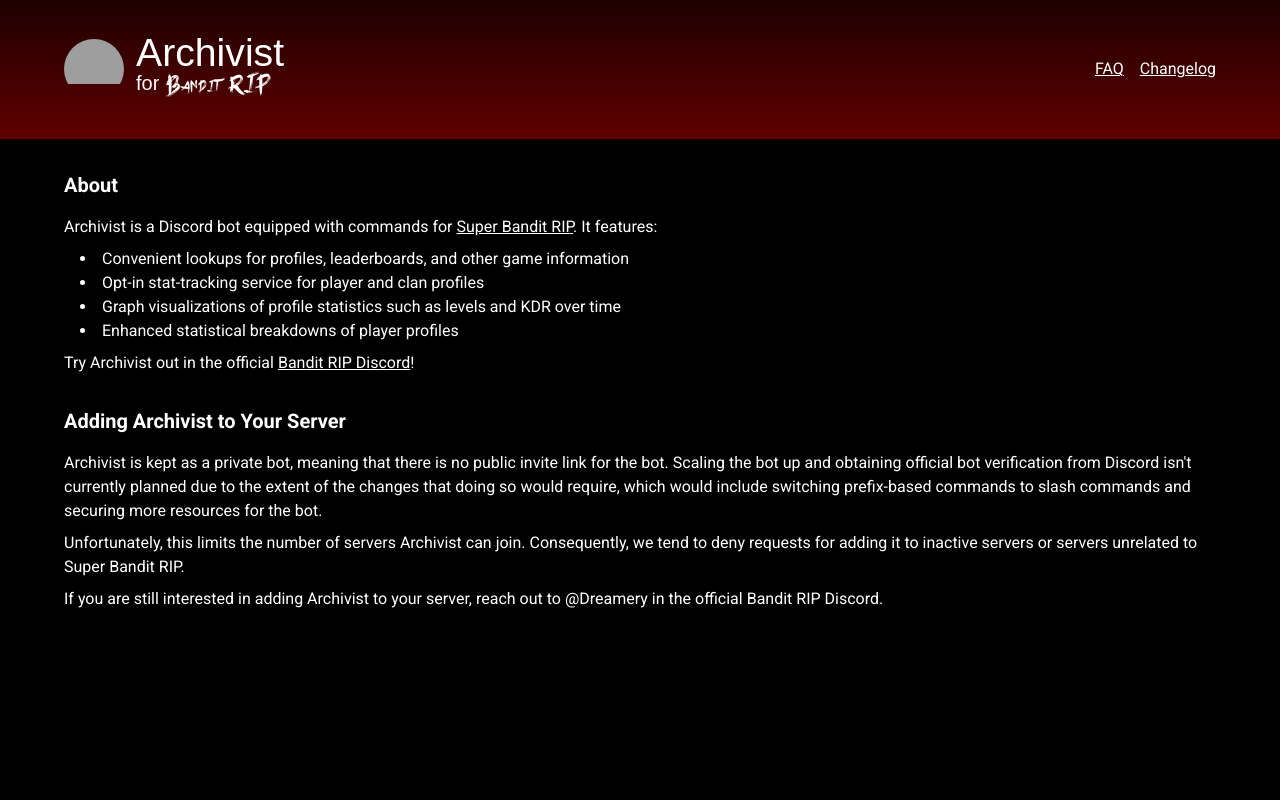
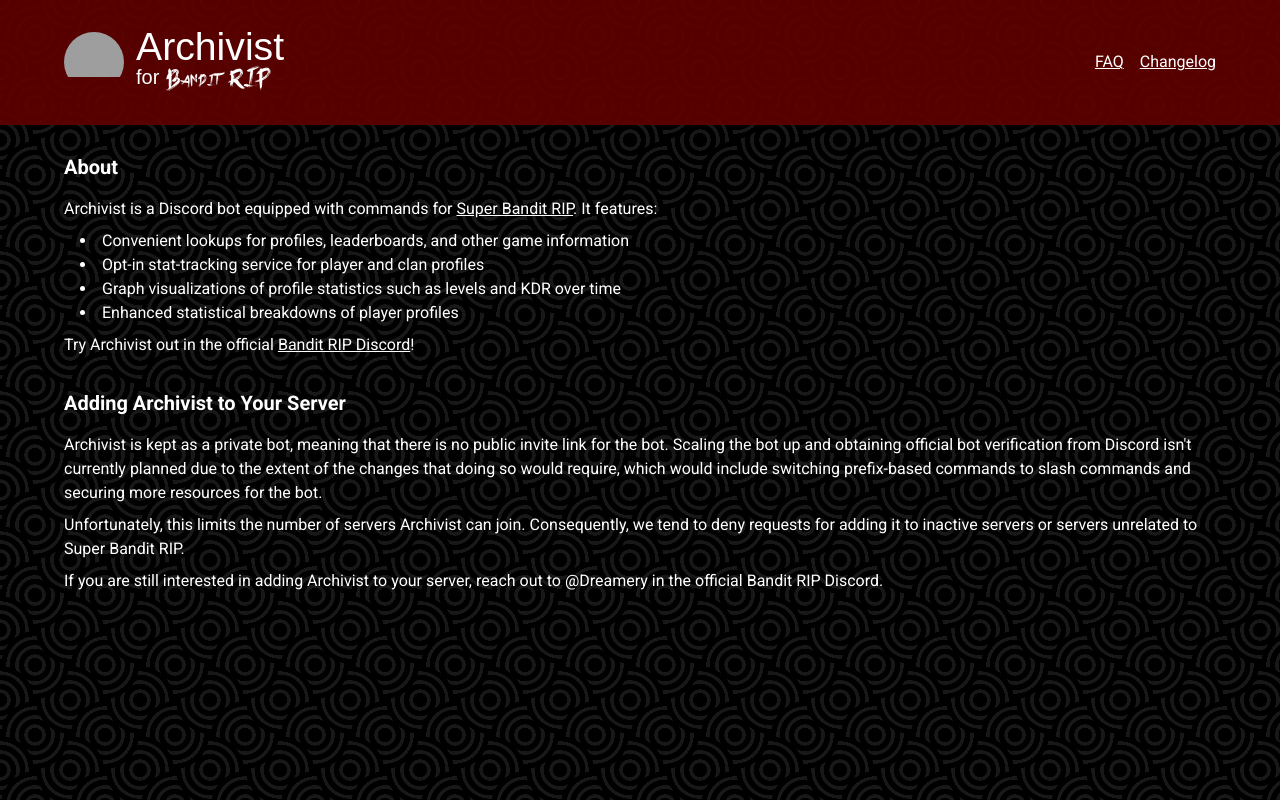
Before and after one commit to jasminetai/discord-archivist-site, a Next.js app: page / in a window 1280 px wide. Built offline with nearby package versions, Linux system fonts and the light colour scheme; grey boxes are pictures that could not be loaded; a web font is replaced by a local one.

Commit message:
feat: add simple background, minor style changes

```diff
--- a/src/app/components/header.tsx
+++ b/src/app/components/header.tsx
@@ -9,7 +9,7 @@
 
 export default function Header() {
   return (
-    <header className="bg-linear-to-t from-arch-red to-arch-dark-red flex flex-col justify-between items-center p-8 sm:flex-row sm:py-9 sm:px-16">
+    <header className="bg-arch-red/90 flex flex-col justify-between items-center px-8 py-7 sm:flex-row sm:px-16">
       <Link
         href="/"
         className="flex flex-row items-center gap-3 hover:text-white no-underline mb-4 sm:mb-0"
@@ -17,7 +17,7 @@
         <div className="rounded-full w-15 h-15 overflow-hidden">
           <Image src="/arch_icon.png" alt="Archivist icon" width={100} height={100} />
         </div>
-        <div className={`flex flex-col ${jersey.className}`}>
+        <div className={`flex flex-col ${jersey.className} pt-0.5`}>
           <span className="text-[2.45rem] leading-[0.85]">Archivist</span>
           <span className="text-xl">
             for{' '}
--- a/src/app/globals.css
+++ b/src/app/globals.css
@@ -5,7 +5,6 @@
   --color-dimmer-white: #999999;
   --color-dark-gray: #333333;
   --color-arch-red: #600000;
-  --color-arch-dark-red: #200000;
 }
 
 @font-face {
@@ -20,7 +19,22 @@
 
 body {
   color: var(--foreground);
-  background: var(--background);
+
+  /* Background derived from https://css-pattern.com */
+  --s: 70px;
+  --c1: #000000;
+  --c2: #181818;
+  --_g:
+    var(--c1) 0% 20%, var(--c2) 21% 30%, var(--c1) 31% 46%, var(--c2) 47% 56%, var(--c1) 57% 72%,
+    var(--c2) 73% 82%, var(--c1) 81% 96%, #0000 97%;
+
+  background:
+    radial-gradient(50% 50% at 100% 0, var(--_g)),
+    radial-gradient(50% 50% at 0 100%, var(--_g)),
+    radial-gradient(50% 50%, var(--_g)),
+    radial-gradient(50% 50%, var(--_g)) calc(var(--s) / 2) calc(var(--s) / 2) var(--c1);
+
+  background-size: var(--s) var(--s);
 }
 
 @layer base {
--- a/src/app/layout.tsx
+++ b/src/app/layout.tsx
@@ -25,7 +25,7 @@
     <html lang="en">
       <body className={`${roboto.className} flex flex-col w-full min-h-screen antialiased`}>
         <Header />
-        <main className="flex-grow px-8 py-4 sm:px-16">{children}</main>
+        <main className="flex-grow px-8 py-3 sm:px-16">{children}</main>
       </body>
     </html>
   );
```
Also changed, not shown: public/changelog.txt.
